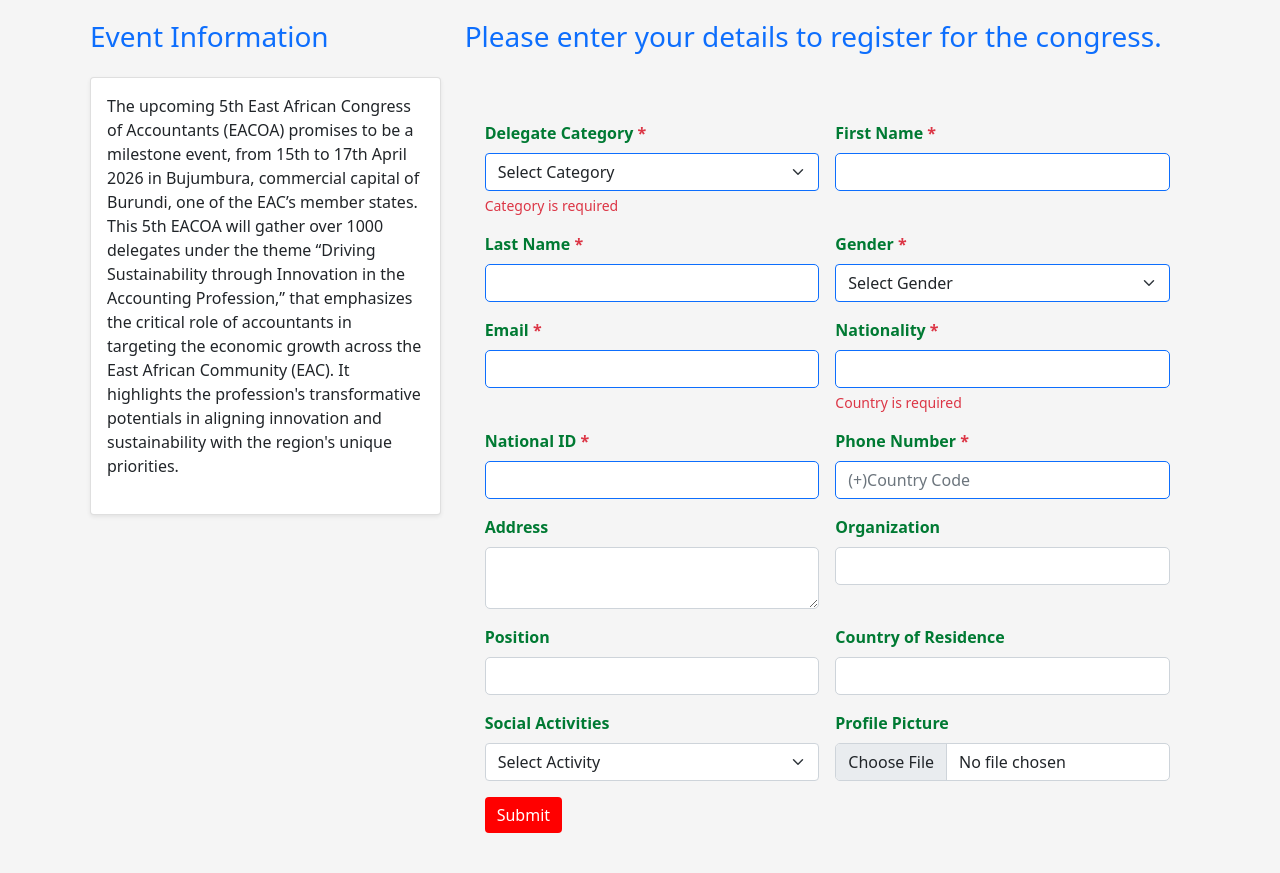
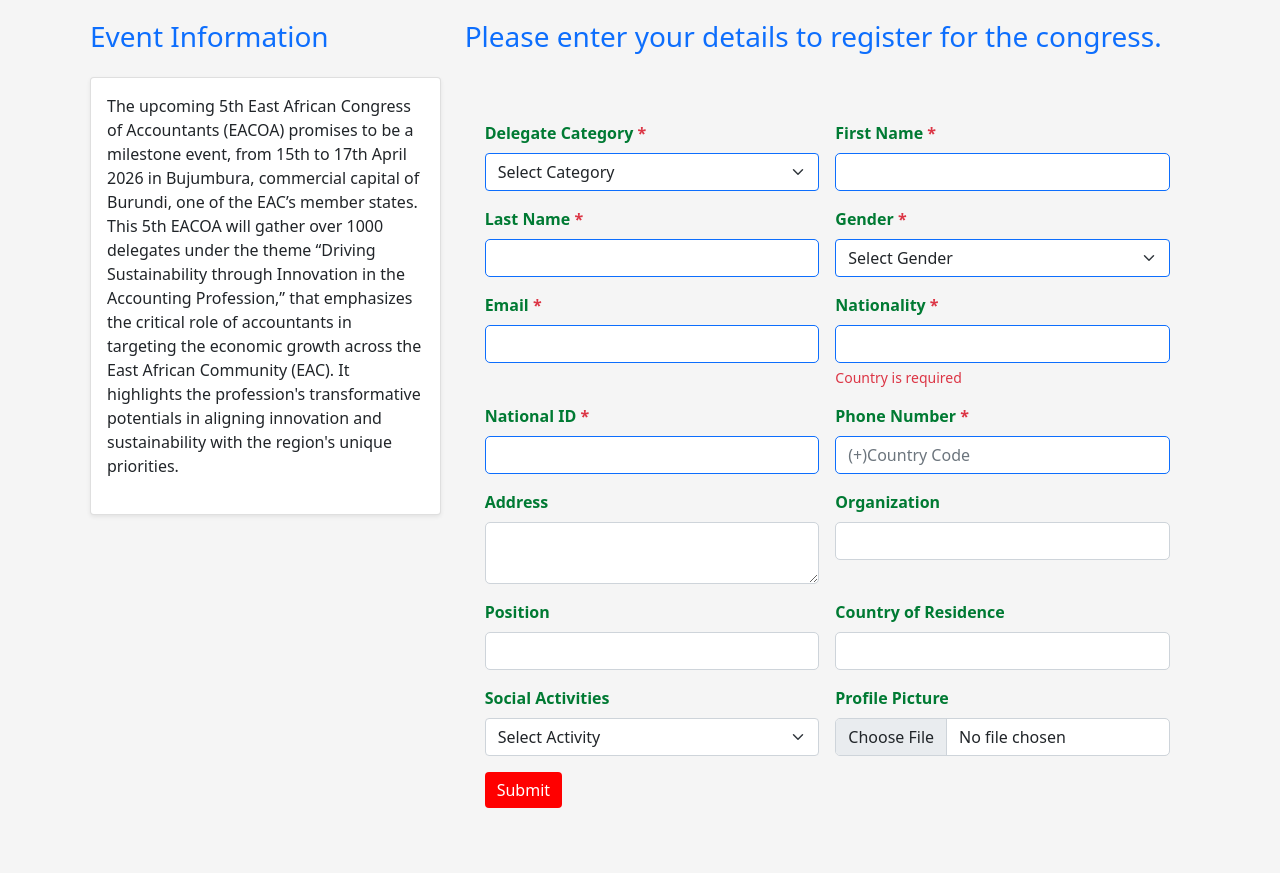
Before and after one commit to kentouch/Registration_form-page, a Django app: page / in a window 1280 px wide. Shown: the part 545-1418 px from the top of the page. Run offline with Django 4.2, Linux system fonts and the light colour scheme.

Commit message:
Page updated

```diff
--- a/my_django_app/registration/templates/registration/index.html
+++ b/my_django_app/registration/templates/registration/index.html
@@ -97,7 +97,7 @@
                                     <option value="category1">Category 1</option>
                                     <option value="category2">Category 2</option>
                                 </select>
-                                <div class="form-text text-danger">Category is required</div>
+                                <!--<div class="form-text text-danger">Category is required</div>-->
                             </div>
 
                             <!-- First Name -->
```
